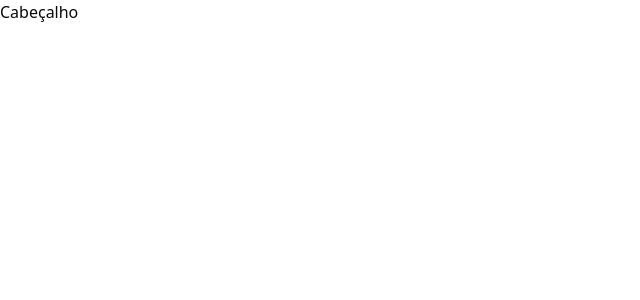
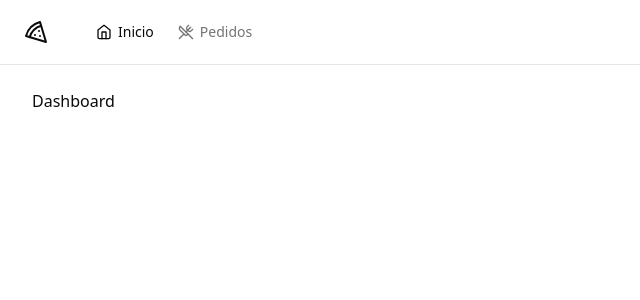
Before and after one commit to lucaspagliarin/pizzashop-web, a React (Vite) app: page / in a window 1280 px wide. Shown: the top 300 px of the page, without its empty margins (0-640 px from the left). Built offline with nearby package versions, Linux system fonts and the light colour scheme.

Commit message:
create header and navbar

```diff
--- a/package.json
+++ b/package.json
@@ -12,6 +12,7 @@
   "dependencies": {
     "@hookform/resolvers": "^3.3.4",
     "@radix-ui/react-label": "^2.0.2",
+    "@radix-ui/react-separator": "^1.0.3",
     "@radix-ui/react-slot": "^1.0.2",
     "class-variance-authority": "^0.7.0",
     "clsx": "^2.1.0",
--- /dev/null
+++ b/src/components/header.tsx
@@ -0,0 +1,25 @@
+import { Separator } from '@radix-ui/react-separator'
+import { Home, Pizza, UtensilsCrossed } from 'lucide-react'
+
+import { NavLink } from './nav-link'
+
+export function Header() {
+  return (
+    <div className="border-b">
+      <div className="flex h-16 items-center gap-6 px-6">
+        <Pizza className="h-6 w-6" />
+
+        <Separator orientation="vertical" className="h-6" />
+
+        <nav className="flex items-center space-x-4 lg:space-x-6">
+          <NavLink to="/">
+            <Home className="h-4 w-4" /> Inicio
+          </NavLink>
+          <NavLink to="orders">
+            <UtensilsCrossed className="h-4 w-4" /> Pedidos
+          </NavLink>
+        </nav>
+      </div>
+    </div>
+  )
+}
--- /dev/null
+++ b/src/components/nav-link.tsx
@@ -0,0 +1,15 @@
+import { Link, LinkProps, useLocation } from 'react-router-dom'
+
+export type NavLinkProps = LinkProps
+
+export function NavLink(props: NavLinkProps) {
+  const { pathname } = useLocation()
+
+  return (
+    <Link
+      data-current={pathname === props.to}
+      className="flex items-center gap-1.5 text-sm font-medium text-muted-foreground hover:text-foreground data-[current=true]:text-foreground"
+      {...props}
+    />
+  )
+}
--- /dev/null
+++ b/src/components/ui/separator.tsx
@@ -0,0 +1,29 @@
+import * as React from "react"
+import * as SeparatorPrimitive from "@radix-ui/react-separator"
+
+import { cn } from "@/lib/utils"
+
+const Separator = React.forwardRef<
+  React.ElementRef<typeof SeparatorPrimitive.Root>,
+  React.ComponentPropsWithoutRef<typeof SeparatorPrimitive.Root>
+>(
+  (
+    { className, orientation = "horizontal", decorative = true, ...props },
+    ref
+  ) => (
+    <SeparatorPrimitive.Root
+      ref={ref}
+      decorative={decorative}
+      orientation={orientation}
+      className={cn(
+        "shrink-0 bg-border",
+        orientation === "horizontal" ? "h-[1px] w-full" : "h-full w-[1px]",
+        className
+      )}
+      {...props}
+    />
+  )
+)
+Separator.displayName = SeparatorPrimitive.Root.displayName
+
+export { Separator }
--- a/src/pages/_layouts/app.tsx
+++ b/src/pages/_layouts/app.tsx
@@ -1,11 +1,13 @@
 import { Outlet } from 'react-router-dom'
+
+import { Header } from '@/components/header'
 
 export function AppLayout() {
   return (
-    <div>
-      <h1>Cabeçalho</h1>
+    <div className="flex min-h-screen flex-col antialiased">
+      <Header />
 
-      <div>
+      <div className="flex flex-1 flex-col gap-4 p-8 pt-6">
         <Outlet />
       </div>
     </div>
--- a/src/pages/_layouts/auth.tsx
+++ b/src/pages/_layouts/auth.tsx
@@ -3,7 +3,7 @@
 
 export function AuthLayout() {
   return (
-    <div className="grid min-h-screen grid-cols-2">
+    <div className="grid min-h-screen grid-cols-2 antialiased">
       <div className="flex h-full flex-col justify-between border-r border-foreground/5 bg-muted p-10 text-muted-foreground">
         <div className="flex items-center gap-3 text-lg text-foreground">
           <Pizza className="h-5 w-5" />
--- a/src/pages/app/dashboard.tsx
+++ b/src/pages/app/dashboard.tsx
@@ -4,6 +4,7 @@
   return (
     <>
       <Helmet title="Dashboard" />
+      <h1>Dashboard</h1>
     </>
   )
 }
```
Also changed, not shown: 1 other file (tests, documents, lock files or other folders).
